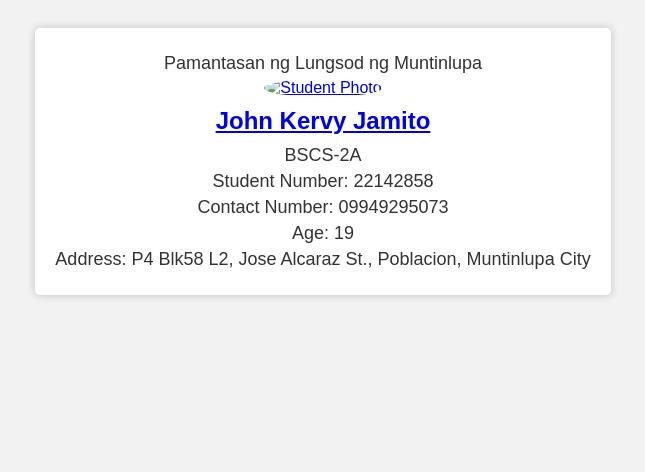
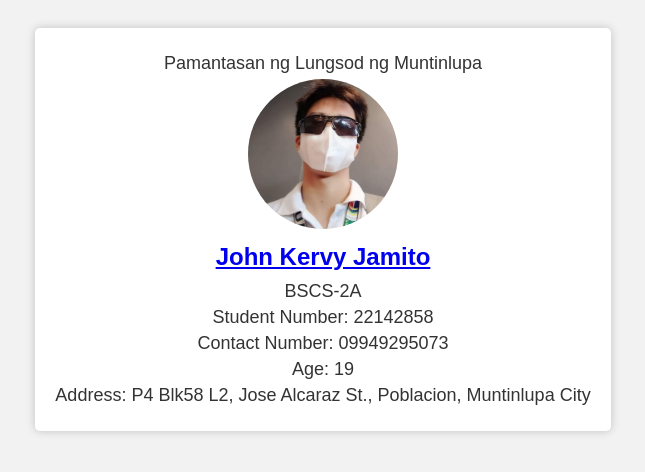
Before and after one commit to JKJAMITO/JKJamito.github.io, a plain HTML site: page index.html in a window 1280 px wide. Shown: the whole page, without its empty margins (317-962 px from the left). Drawn offline with Linux system fonts and the light colour scheme.

Commit message:
Add files via upload

```diff
--- a/index.html
+++ b/index.html
@@ -42,7 +42,7 @@
     <div class="profile">
         <p class="student-info">Pamantasan ng Lungsod ng Muntinlupa</p>
         <a href="https://www.facebook.com/profile.php?id=100093334244694&mibextid=ZbWKwL">
-            <img src="Kervy.jpeg" alt="Student Photo" class="profile-picture">
+            <img src="Kervy.jpg" alt="Student Photo" class="profile-picture">
         </a>
         <h1 class="student-name"><a href="profile.html">John Kervy Jamito</a></h1>
         <p class="student-info">BSCS-2A</p>
```
